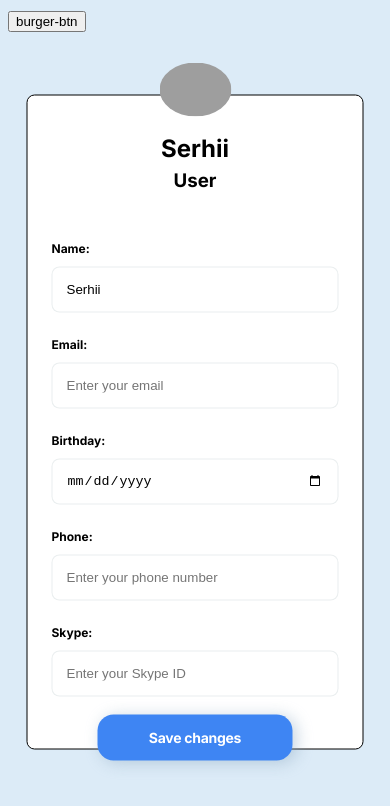
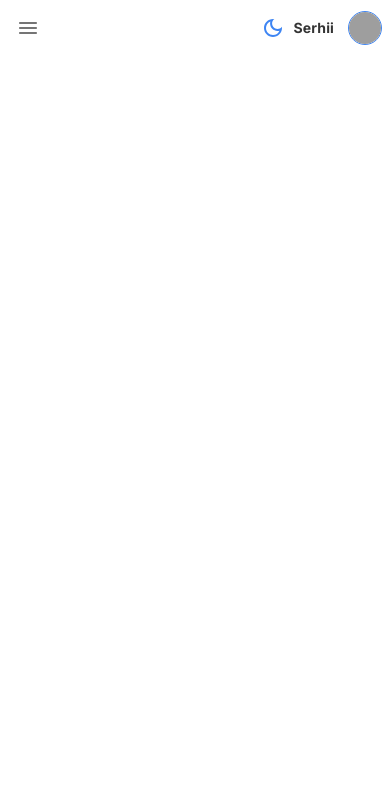
Before and after one commit to MagisterUnivers/Undefined-project-2, a React (Create React App) app: page /Undefined-project-2/account in a window 390 px wide. Shown: the top 806 px of the page. Built offline with nearby package versions, Linux system fonts and the light colour scheme; grey boxes are pictures that could not be loaded.

Commit message:
header desktop version

```diff
--- a/package.json
+++ b/package.json
@@ -19,6 +19,7 @@
     "react": "^18.1.0",
     "react-dom": "^18.1.0",
     "react-redux": "^8.0.5",
+    "react-responsive": "^9.0.2",
     "react-router-dom": "^6.11.1",
     "react-scripts": "5.0.1",
     "redux-persist": "^6.0.0",
--- a/src/components/App.jsx
+++ b/src/components/App.jsx
@@ -5,10 +5,11 @@ import LoginPage from 'pages/LoginPage/LoginPage';
 import RegisterPage from 'pages/RegisterPage/RegisterPage';
 import { UserForm } from './Forms/UserForm/UserForm';
 import AccountPage from 'pages/AccountPage/AccountPage';
-// import { Header } from './Header/Header';
+import { Header } from './Header/Header';
 
 export const App = () => {
-  return (
+  return <Header />;
+};
 <>
   <Routes>
     <Route path="/about" /> {/*TODO: About page element*/}
@@ -25,7 +26,4 @@ export const App = () => {
     </Route>
     <Route path="*" element={<div>Page not found...</div>} />
   </Routes>
-    </>
-    // <Header />
-  );
-};
+</>;
--- a/src/components/Header/Header.jsx
+++ b/src/components/Header/Header.jsx
@@ -2,12 +2,26 @@ import { UserInfo } from 'components/UserInfo/UserInfo';
 import MenuRoundedIcon from '@mui/icons-material/MenuRounded';
 import { Box, IconButton } from '@mui/material';
 import { ThemeToggler } from 'components/ThemeToggler/ThemeToggler';
+import { useMediaQuery } from 'react-responsive';
+import { useLocation } from 'react-router-dom';
+import styled from 'styled-components';
 export const Header = () => {
+  const isTabletOrMobile = useMediaQuery({ query: '(max-width: 1439.98px)' });
+  const location = useLocation();
+  const pageTitle =
+    location.pathname.slice(1, 2).toUpperCase() + location.pathname.slice(2);
+  console.log(location);
+  console.log(typeof pageTitle);
   return (
     <Box
       component="header"
-      sx={{ display: 'flex', justifyContent: 'space-between' }}
+      sx={{
+        display: 'flex',
+        justifyContent: 'space-between',
+        alignItems: 'center',
+      }}
     >
+      {isTabletOrMobile ? (
         <IconButton>
           <MenuRoundedIcon
             sx={{
@@ -16,6 +30,10 @@ export const Header = () => {
             }}
           />
         </IconButton>
+      ) : (
+        <StyledTypography component="h1">{pageTitle}</StyledTypography>
+      )}
+
       <Box sx={{ display: 'flex' }}>
         <ThemeToggler />
         <UserInfo />
@@ -23,3 +41,15 @@ export const Header = () => {
     </Box>
   );
 };
+
+const StyledTypography = styled.h1`
+  font-family: 'Inter';
+  font-weight: 700;
+  font-size: 32px;
+  line-height: calc(32 / 32);
+
+  color: #111111;
+
+  text-shadow: 0px 47px 355px rgba(0, 0, 0, 0.07),
+    0px 9.4px 57.6875px rgba(0, 0, 0, 0.035);
+`;
```
Also changed, not shown: 1 other file (tests, documents, lock files or other folders). Lines whose indentation alone changed are shown as unchanged.
